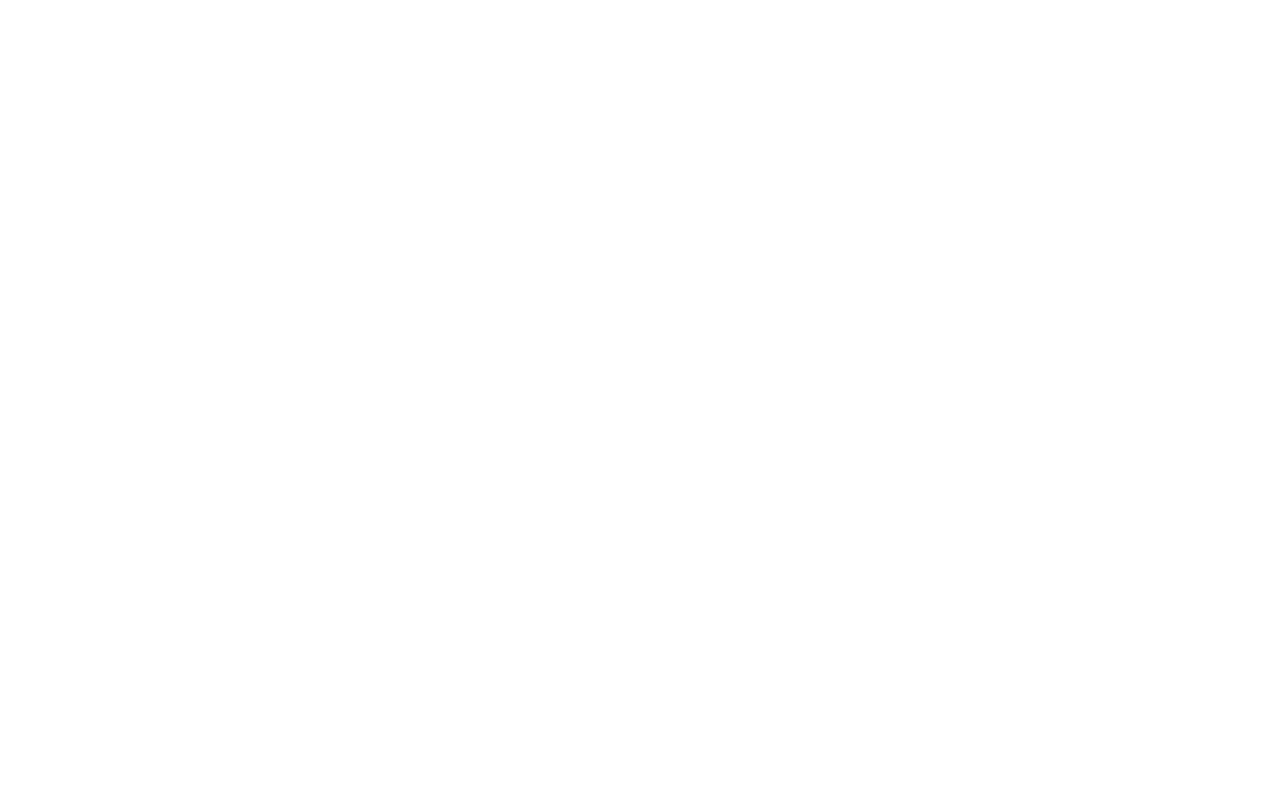
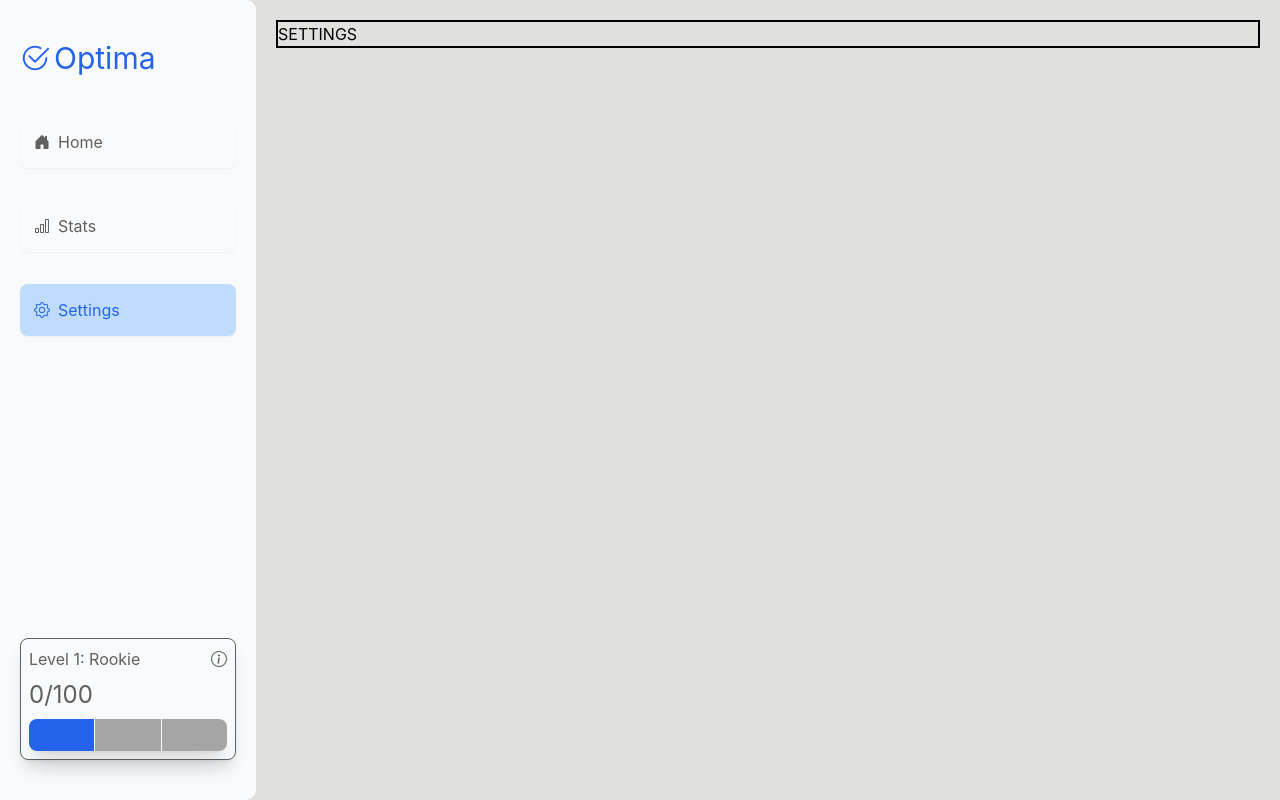
Before and after one commit to theinternetfae/Construction-site, a React (Vite) app: page /test/settings in a window 1280 px wide. Before the commit this address had no page. Built offline with nearby package versions, Linux system fonts and the light colour scheme.

Commit message:
Setting up settings

```diff
--- a/src/App.jsx
+++ b/src/App.jsx
@@ -5,6 +5,7 @@ import WelcomeBack from './WelcomeBack.jsx';
 import { Route, Routes, Navigate } from "react-router-dom";
 import Home from './pages/Home.jsx';
 import Stats from './pages/Stats.jsx';
+import Settings from './pages/Settings.jsx';
 import { TaskContext, UserContext } from './js files/contexts.js';
 import { getTaskList } from './js files/Storage.js';
 
@@ -41,6 +42,7 @@ function App() {
 
             <Route path="home" element={<Home/>}></Route>
             <Route path="stats" element={<Stats/>}></Route>
+            <Route path="settings" element={<Settings/>}></Route>
 
           </Route>
 
--- a/src/SideMenu.jsx
+++ b/src/SideMenu.jsx
@@ -35,10 +35,10 @@ function SideMenu() {
                         <p className={`${location.pathname === '/test/stats' ? 'block' : ""}`}>Stats</p>
                     </Link>
 
-                    <div className="navigation">
+                    <Link to={"settings"} className={`navigation ${location.pathname === '/test/settings' ? 'bg-[#BFDBFE] text-[var(--accent)] flex' : ""}`}>
                         <i className="bi bi-gear"></i>
                         <p className={`${location.pathname === '/test/settings' ? 'block' : ""}`}>Settings</p>
-                    </div>
+                    </Link>
 
                 </section>
 
@@ -75,10 +75,10 @@ function SideMenu() {
                         <p>Stats</p>
                     </Link>
 
-                    <div className={`navigation ${location.pathname === '/test/settings' ? 'bg-[#BFDBFE] text-[var(--accent)]' : ""}`}>
+                    <Link to={"settings"} className={`navigation ${location.pathname === '/test/settings' ? 'bg-[#BFDBFE] text-[var(--accent)]' : ""}`}>
                         <i className="bi bi-gear"></i>
                         <p>Settings</p>
-                    </div>
+                    </Link>
 
                 </section>
 
--- a/src/index.css
+++ b/src/index.css
@@ -600,62 +600,8 @@ body {
         }
       }
 
-      .history {
-        @apply h-full flex flex-col gap-8
-        md:p-3
-        lg:p-5;
-
-        .history-finder {
-          @apply flex justify-between items-center;
-
-          .input-date {
-            @apply flex gap-3;
-
-            input {
-              @apply w-10 text-center text-xs p-1 rounded-lg bg-[var(--mainbd-bg)]
-              focus:outline-none
-              lg:w-20 lg:text-base
-            }
-
-            i {
-              @apply shadow-sm cursor-pointer w-10 flex items-center justify-center text-white bg-[var(--accent)] rounded-lg
-              active:scale-95
-            }
-          }
-
-          p {
-            @apply font-bold text-[10px] cursor-pointer
-            lg:text-base;
-          }
-        }
-
-        .info-on-date {
-          @apply p-2 flex flex-col gap-5 mb-20;
-
-          .history-tasks {
-            @apply p-4 text-center rounded-lg shadow-lg flex flex-col gap-5;
-          }
-
-          .history-result {
-            @apply p-4 grid grid-cols-2 gap-5;
-
-            .result-cont {
-              @apply border border-2 border-[var(--accent)] rounded-lg flex flex-col items-center justify-center gap-3 p-3 bg-[var(--mainbd-bg)];
-
-              i {
-                @apply text-[var(--accent)] text-2xl;
-              }
-
-              .result-counter {
-                @apply font-bold;
-              }
-
-              .title {
-                @apply text-sm font-bold text-[var(--light-muted-text)];
-              }
-            }
-          }
-        }
+      .settings {
+        @apply border border-2;
       }
     }
   }
--- /dev/null
+++ b/src/pages/Settings.jsx
@@ -0,0 +1,9 @@
+function Settings() {
+    return (
+        <div className="settings">
+            SETTINGS
+        </div>
+    );
+}
+
+export default Settings;
```
